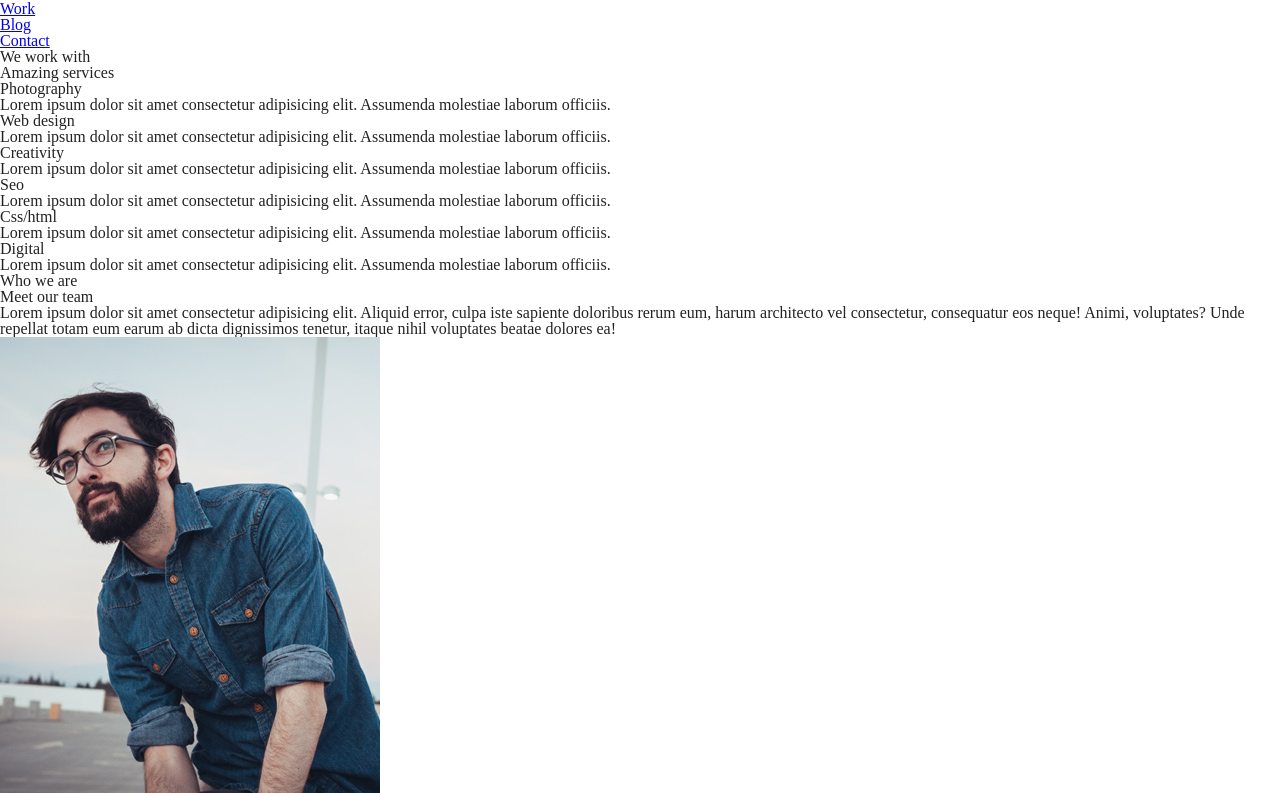
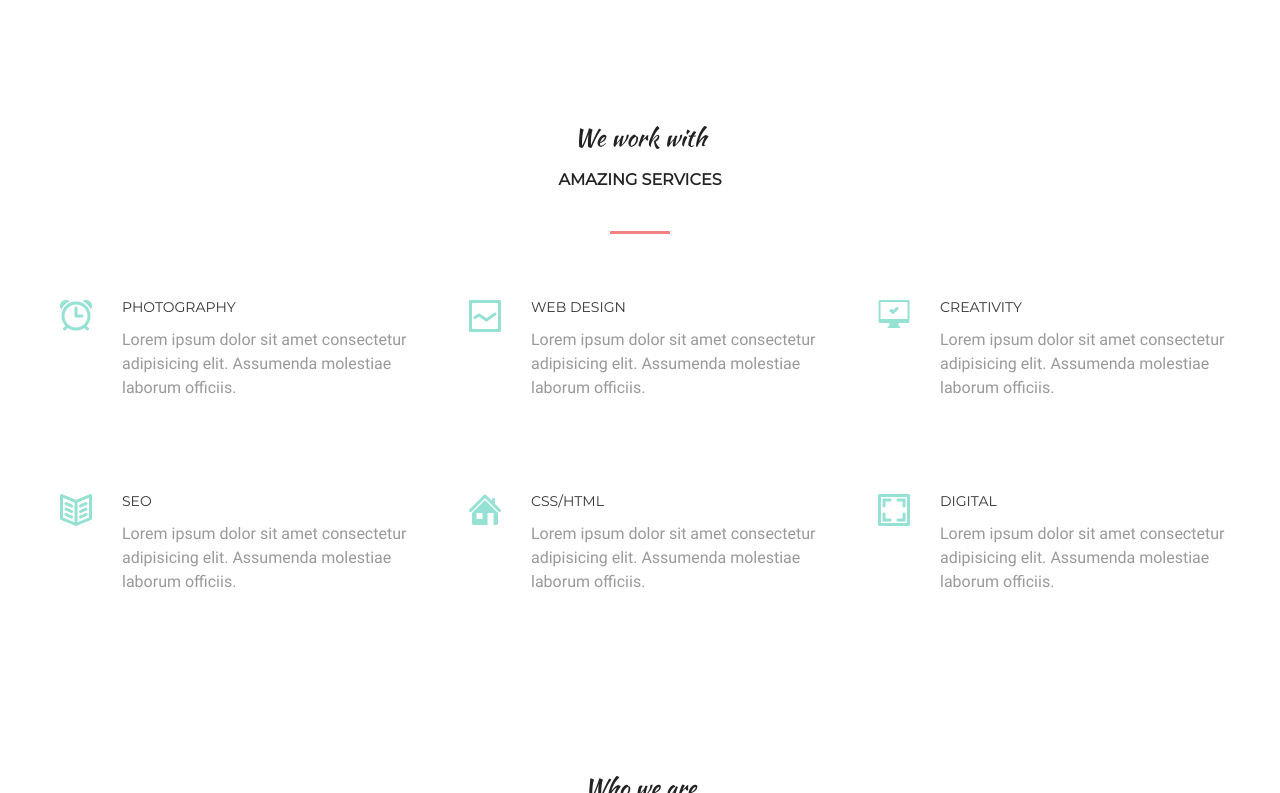
Before and after one commit to ig2108/goit-fe-course, a plain HTML site: page hw-06/index.html in a window 1280 px wide. Shown: the part 54-847 px from the top of the page. Drawn offline with Linux system fonts and the light colour scheme.

Commit message:
hw-06 complete 1 subsection

```diff
--- /dev/null
+++ b/hw-06/css/fonts.css
@@ -0,0 +1,50 @@
+/* kaushan-script-regular - latin */
+@font-face {
+  font-family: "Kaushan Script";
+  font-style: normal;
+  font-weight: 400;
+  src: local("Kaushan Script"), local("KaushanScript-Regular"),
+    url("../fonts/kaushan-script-v7-latin-regular.woff2") format("woff2"),
+    /* Chrome 26+, Opera 23+, Firefox 39+ */
+      url("../fonts/kaushan-script-v7-latin-regular.woff") format("woff"); /* Chrome 6+, Firefox 3.6+, IE 9+, Safari 5.1+ */
+}
+
+/* montserrat-regular - latin */
+@font-face {
+  font-family: "Montserrat";
+  font-style: normal;
+  font-weight: 400;
+  src: local("Montserrat Regular"), local("Montserrat-Regular"),
+    url("../fonts/montserrat-v13-latin-regular.woff2") format("woff2"),
+    /* Chrome 26+, Opera 23+, Firefox 39+ */
+      url("../fonts/montserrat-v13-latin-regular.woff") format("woff"); /* Chrome 6+, Firefox 3.6+, IE 9+, Safari 5.1+ */
+}
+
+/* roboto-regular - latin */
+@font-face {
+  font-family: "Roboto";
+  font-style: normal;
+  font-weight: 400;
+  src: local("Roboto"), local("Roboto-Regular"),
+    url("../fonts/roboto-v19-latin-regular.woff2") format("woff2"),
+    /* Chrome 26+, Opera 23+, Firefox 39+ */
+      url("../fonts/roboto-v19-latin-regular.woff") format("woff"); /* Chrome 6+, Firefox 3.6+, IE 9+, Safari 5.1+ */
+}
+
+/* roboto-italic - latin */
+@font-face {
+  font-family: "Roboto";
+  font-style: italic;
+  font-weight: 400;
+  src: url("../fonts/roboto-v19-latin-italic.eot"); /* IE9 Compat Modes */
+  src: local("Roboto Italic"), local("Roboto-Italic"),
+    url("../fonts/roboto-v19-latin-italic.eot?#iefix")
+      format("embedded-opentype"),
+    /* IE6-IE8 */ url("../fonts/roboto-v19-latin-italic.woff2") format("woff2"),
+    /* Super Modern Browsers */ url("../fonts/roboto-v19-latin-italic.woff")
+      format("woff"),
+    /* Modern Browsers */ url("../fonts/roboto-v19-latin-italic.ttf")
+      format("truetype"),
+    /* Safari, Android, iOS */
+      url("../fonts/roboto-v19-latin-italic.svg#Roboto") format("svg"); /* Legacy iOS */
+}
--- a/hw-06/css/styles.css
+++ b/hw-06/css/styles.css
@@ -0,0 +1,196 @@
+html {
+    box-sizing: border-box;
+}
+
+*,
+*::before,
+*::after {
+    box-sizing: inherit;
+}
+
+
+
+img {
+    display: block;
+    max-width: 100%;
+    height: auto;
+}
+
+.container {
+    max-width: 1200px;
+    margin: 0 auto;
+    vertical-align: top;
+}
+
+/*
+Header
+*/
+
+.header {
+    width: 100%;
+    display: flex;
+    flex-flow: row wrap;
+    justify-content: space-between;
+    align-items: center;
+    height: 66px;
+    margin-bottom: 114px;
+}
+
+.menu {
+    display: flex;
+    flex-flow: row wrap;
+    justify-content: space-between;
+    flex-basis: 1200px;
+}
+
+.navigation {
+    display: flex;
+    flex-flow: row wrap;
+    justify-content: space-between;
+    flex-basis: 490px;
+}
+
+.nav__link {
+    text-decoration: none;
+    text-transform: uppercase;
+    font-family: "Montserrat";
+    font-style: normal;
+    font-weight: 400;
+    color: #95e1d3;
+    font-size: 14px;
+    line-height: auto;
+}
+
+.nav__link::after {
+    content: '';
+    display: block;
+    width: 100%;
+    height: 3px;
+    margin-top: 12px;
+    background-color: #f38181;
+    opacity: 0;
+}
+
+.nav__item:hover .nav__link,
+.nav__link:focus {
+    color: #f38181;
+}
+
+.nav__item:hover .nav__link::after,
+.nav__link:focus::after {
+    opacity: 1;
+}
+
+/*
+Main
+*/
+
+.subsection {
+    margin-bottom: 88px;
+}
+
+.subsection__name {
+    font-family: "Kaushan Script";
+    font-style: normal;
+    font-weight: 400;
+    text-align: center;
+    font-size: 24px;
+    line-height: auto;
+    overflow: hidden;
+    margin-bottom: 22px;
+}
+
+.subsection__title {
+    font-family: "Montserrat";
+    font-style: normal;
+    font-weight: bold;
+    text-align: center;
+    text-transform: uppercase;
+    font-style: 30px;
+    line-height: auto;
+    overflow: hidden;
+}
+
+.subsection__title::after {
+    content: '';
+    display: block;
+    margin: 0 auto;
+    margin-top: 43px;
+    /* margin-bottom: 66px; */
+    width: 60px;
+    height: 3px;
+    background-color: #f38181;
+}
+
+.product__list {
+    margin-top: 66px;
+    display: flex;
+    flex-wrap: wrap;
+    justify-content: space-between;
+
+}
+
+.product__item {
+    width: 382px;
+    padding-left: 82px;
+    background-position-x: 20px;
+    background-position-y: 0;
+    background-repeat: no-repeat;
+}
+
+/*
+Icons
+*/
+
+.photography {
+    background-image: url('../img/alarm.png');
+}
+
+.web__desing {
+    background-image: url('../img/line_graph.png');
+}
+
+.creativity {
+    background-image: url('../img/computer__ok.png');
+}
+
+
+.seo {
+    background-image: url('../img/book_2.png');
+}
+
+.csshtml {
+    background-image: url('../img/home.png');
+}
+
+.digital {
+    background-image: url('../img/digital.png');
+}
+
+/*
+Main
+*/
+
+.product__info {
+    margin-bottom: 94px;
+}
+
+.product__name {
+    font-family: "Montserrat";
+    font-style: normal;
+    font-weight: 400;
+    text-transform: uppercase;
+    margin-bottom: 14px;
+    font-size: 14px;
+    line-height: auto;
+    color: #333333;
+}
+
+.product__descr {
+    font-family: "Roboto";
+    font-style: normal;
+    font-weight: 400;
+    font-style: 15px;
+    line-height: 24px;
+    color: #999999;
+}
--- a/hw-06/index.html
+++ b/hw-06/index.html
@@ -6,11 +6,12 @@
     <meta http-equiv="X-UA-Compatible" content="ie=edge">
     <title>Homework Module 6</title>
     <link rel="stylesheet" href="./css/reset.css">
+    <link rel="stylesheet" href="./css/fonts.css">
     <link rel="stylesheet" href="./css/styles.css">
 </head>
 <body>
     <header class="header">
-        <nav>
+        <nav class="menu container">
             <div class="logo">
                 <a href="#"><img src="./img/logo.png" alt="MoGo"></a>
             </div>
@@ -33,7 +34,7 @@
             </ul>
         </nav>
     </header>
-    <main class="main">
+    <main class="main container">
         <section class="subsection">
             <h3 class="subsection__name">
                 We work with
@@ -42,7 +43,7 @@
                 Amazing services
             </h2>
             <ul class="product__list">
-                <li class="product__item">
+                <li class="product__item photography">
                     <div class="product__info">
                         <h4 class="product__name">
                             Photography
@@ -52,7 +53,7 @@
                         </p>
                     </div>
                 </li>
-                <li class="product__item">
+                <li class="product__item web__desing">
                     <div class="product__info">
                         <h4 class="product__name">
                             Web design
@@ -62,7 +63,7 @@
                         </p>
                     </div>
                 </li>
-                <li class="product__item">
+                <li class="product__item creativity">
                     <div class="product__info">
                         <h4 class="product__name">
                             Creativity
@@ -72,7 +73,7 @@
                         </p>
                     </div>
                 </li>
-                <li class="product__item">
+                <li class="product__item seo">
                     <div class="product__info">
                         <h4 class="product__name">
                             Seo
@@ -82,7 +83,7 @@
                         </p>
                     </div>
                 </li>
-                <li class="product__item">
+                <li class="product__item csshtml">
                     <div class="product__info">
                         <h4 class="product__name">
                             Css/html
@@ -92,7 +93,7 @@
                         </p>
                     </div>
                 </li>
-                <li class="product__item">
+                <li class="product__item digital">
                     <div class="product__info">
                         <h4 class="product__name">
                             Digital
@@ -205,7 +206,7 @@
             </ul>
         </section>
     </main>
-    <footer class="footer">
+    <footer class="footer container">
         <p class="copyright">
             &#169; 2016 MoGo free PSD template by <span class="design">Laaqiq</span>
         </p>
```
Also changed, not shown: hw-06/fonts/kaushan-script-v7-latin-regular.woff (added), hw-06/fonts/kaushan-script-v7-latin-regular.woff2 (added), hw-06/fonts/montserrat-v13-latin-regular.woff (added), hw-06/fonts/montserrat-v13-latin-regular.woff2 (added), hw-06/fonts/roboto-v19-latin-italic.ttf (added), hw-06/fonts/roboto-v19-latin-italic.woff (added), hw-06/fonts/roboto-v19-latin-italic.woff2 (added), hw-06/fonts/roboto-v19-latin-regular.woff (added), hw-06/fonts/roboto-v19-latin-regular.woff2 (added), 1 other file.
